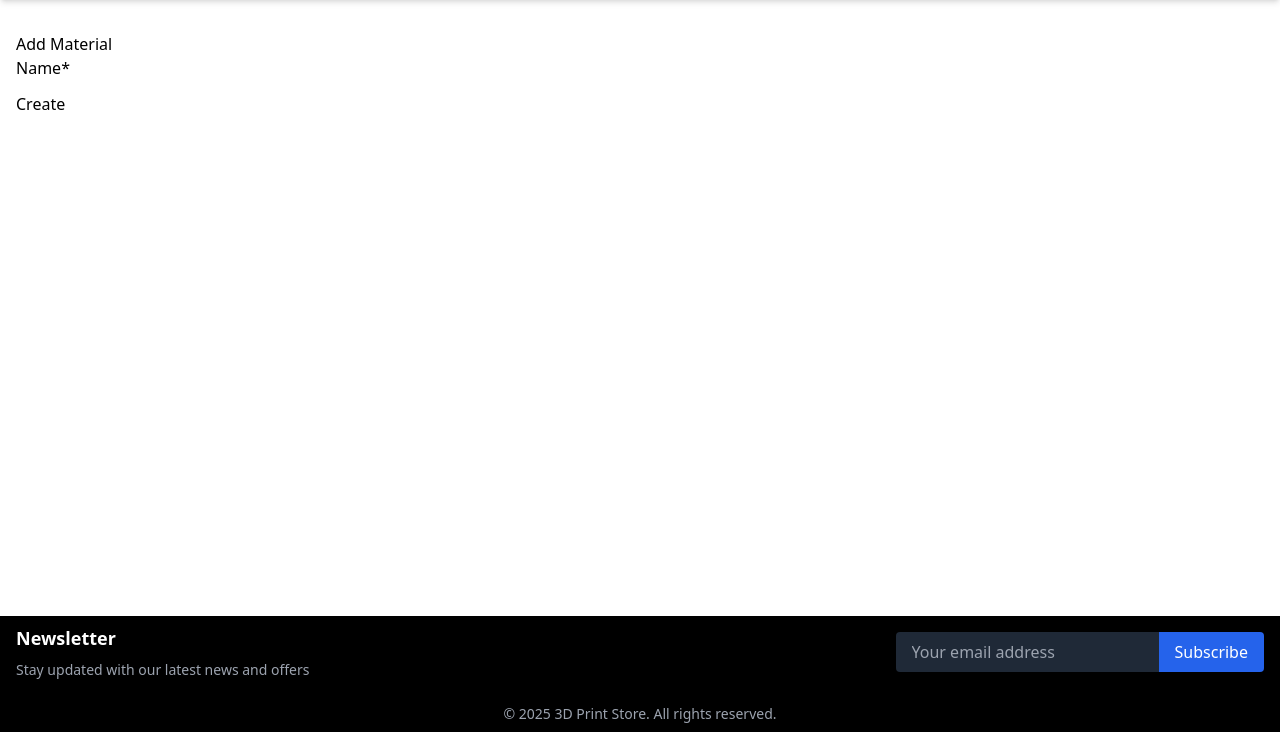
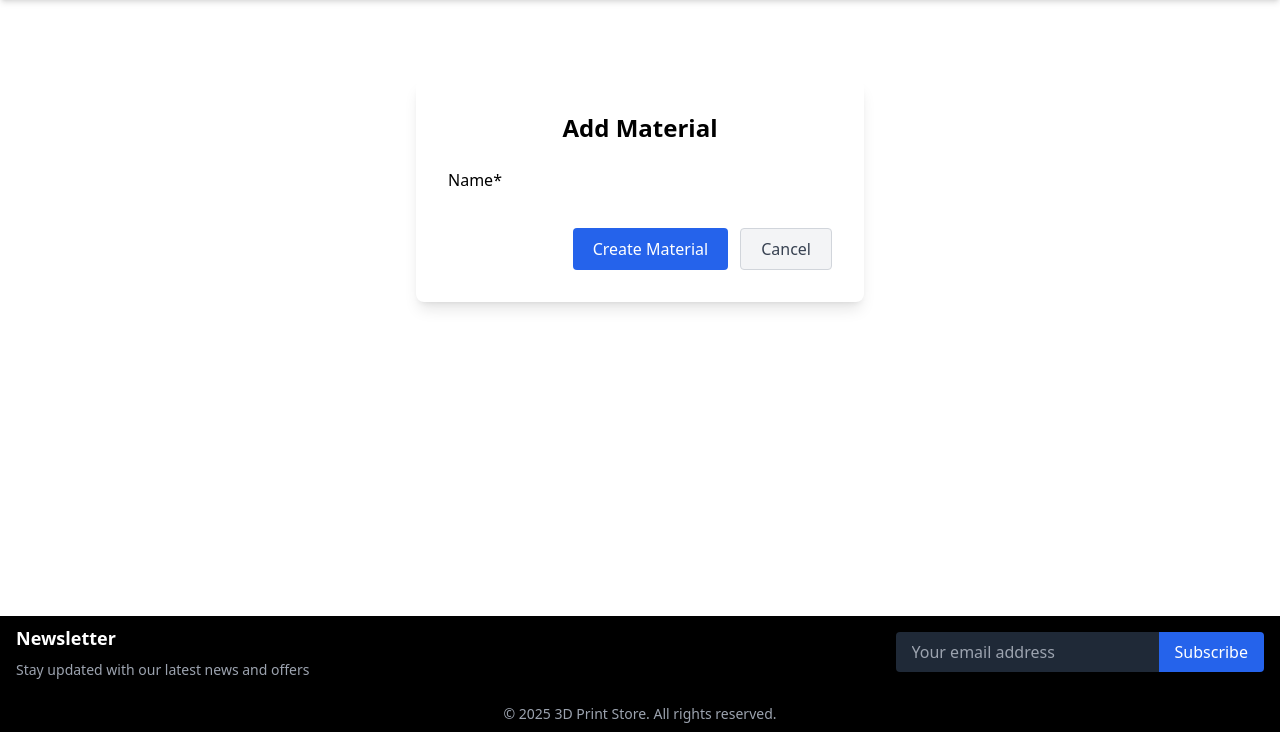
Before and after one commit to Web-Development-UAlberta/exsm-3951-exsm-3943-spring-2025-python-c-project-3d-print-python-project, a Django app: page /materials/add/ in a window 1280 px wide. Shown: the part 68-800 px from the top of the page. Run offline with Django 5.2, Linux system fonts and the light colour scheme; a user stored in the database is signed in; some libraries are stand-ins or nearby versions.

Commit message:
Style: update styles to match filament forms

```diff
--- a/src/print_shop/store/templates/materials/material_form.html
+++ b/src/print_shop/store/templates/materials/material_form.html
@@ -1,7 +1,8 @@
 {% extends "base.html" %}
 {% load crispy_forms_tags %}
 {% block content %}
-  <h1>
+  <div class="max-w-md mx-auto my-12 p-8 bg-white rounded-lg shadow-lg">
+    <h1 class="text-2xl font-bold mb-6 text-center">
       {% if form.instance.pk %}
         Edit
       {% else %}
@@ -9,15 +10,22 @@
       {% endif %}
       Material
     </h1>
-  <form method="POST">
+    <form method="post" class="flex flex-col gap-6">
       {% csrf_token %}
       {{ form|crispy }}
-    <button type="submit">
+      <div class="flex gap-3 justify-end">
+        <button type="submit"
+                class="bg-blue-600 hover:bg-blue-700 text-white px-5 py-2 rounded font-medium">
           {% if form.instance.pk %}
             Update
           {% else %}
             Create
           {% endif %}
+          Material
         </button>
+        <a href="{% url 'materials-list' %}"
+           class="bg-gray-100 hover:bg-gray-200 text-gray-700 px-5 py-2 rounded font-medium border border-gray-300">Cancel</a>
+      </div>
     </form>
+  </div>
 {% endblock content %}
```
Also changed, not shown: src/print_shop/store/templates/suppliers/supplier_form.html (+13 -18 lines). Lines whose indentation alone changed are shown as unchanged.
